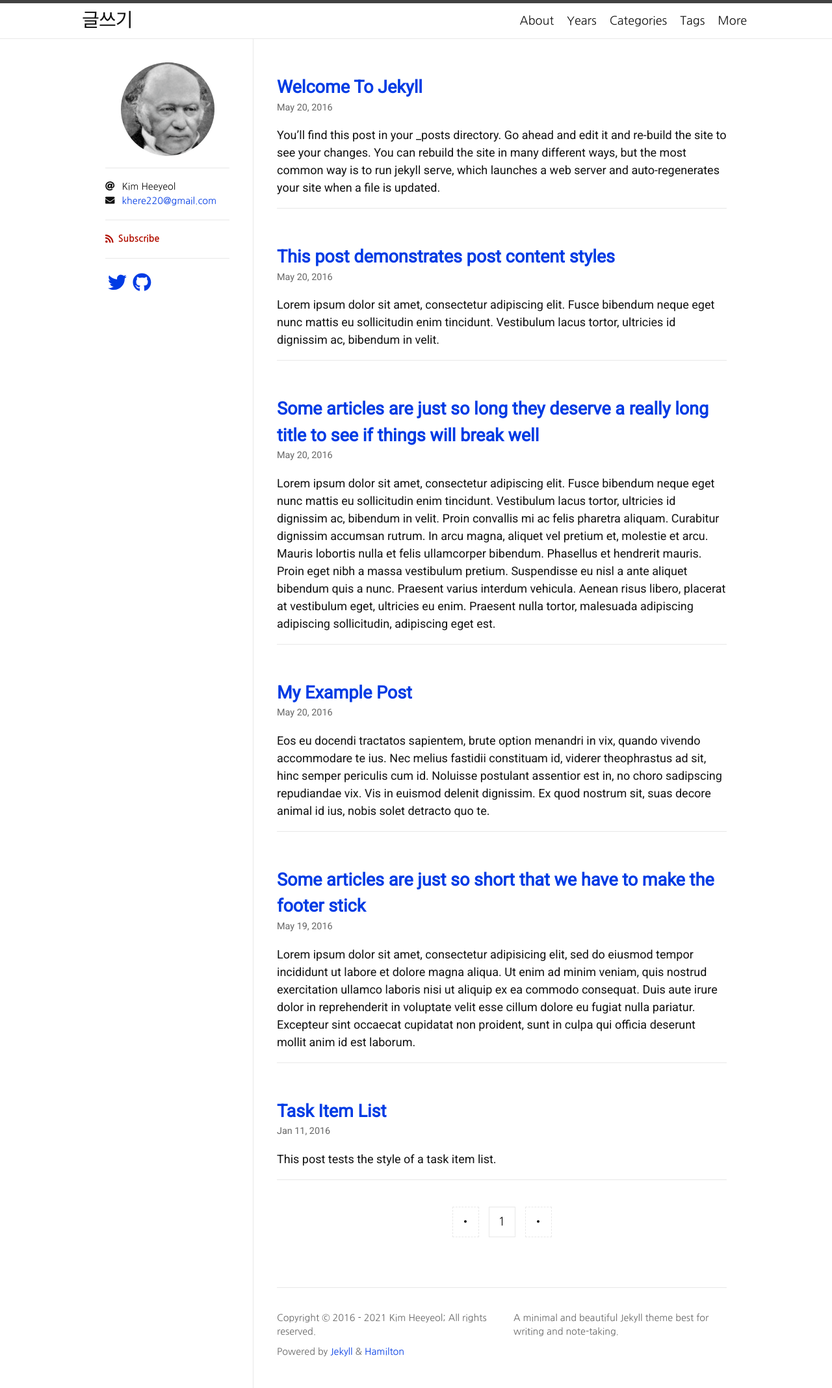
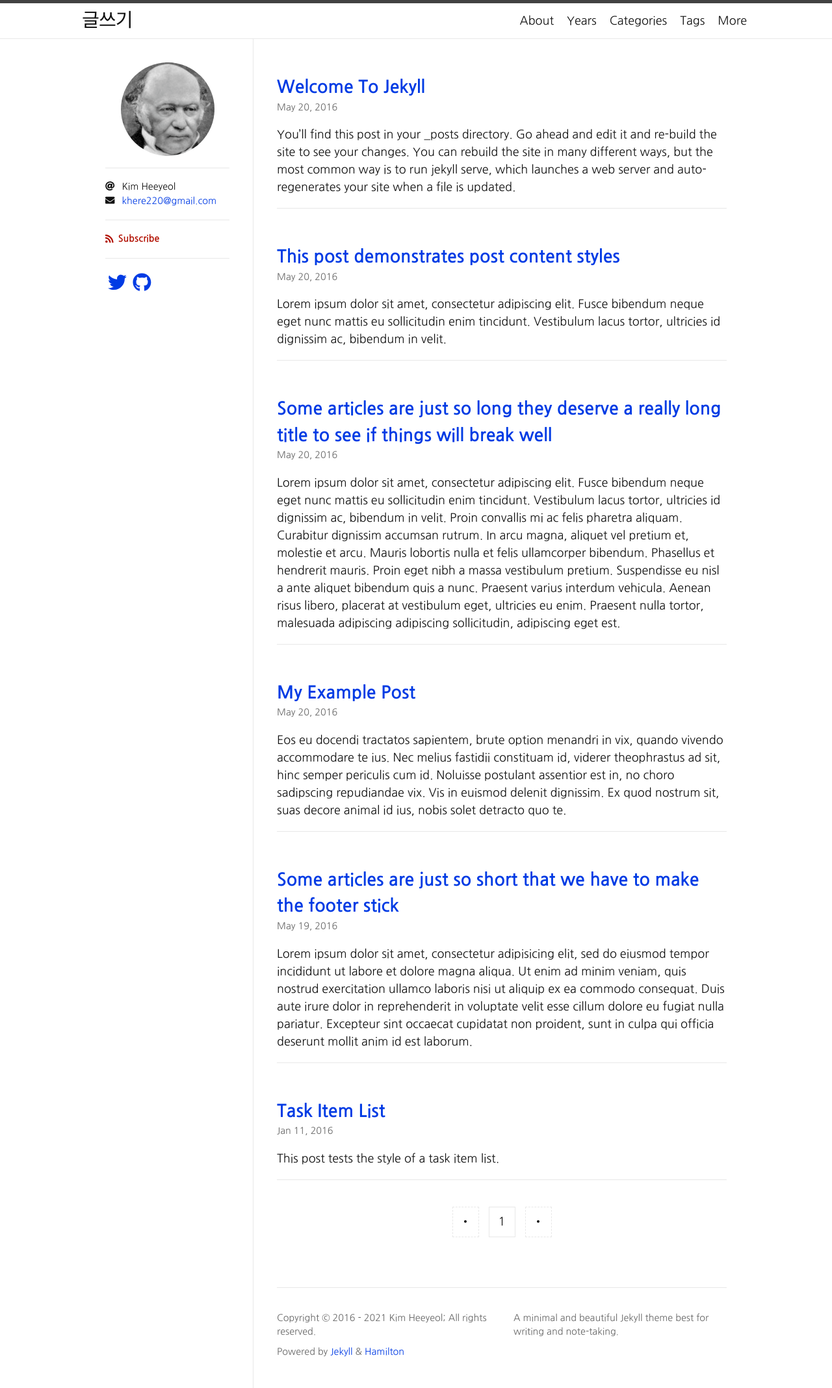
Before and after one commit to zivong/jekyll-theme-hamilton, a Jekyll site: the page built from index.html, in a window 1280 px wide. Shown: the whole page at 65% size. Built offline with Jekyll 4.4.1, drawn with Linux system fonts in a browser that asks for light colours; nearby versions of some CDN libraries; some web fonts are replaced; the list of posts is cut into pages by our own code.

Commit message:
Update custom-styles.scss

```diff
--- a/_sass/hamilton/custom-styles.scss
+++ b/_sass/hamilton/custom-styles.scss
@@ -1 +1,5 @@
 // Placeholder to allow customizing styles.
+
+* {
+ font-family: 'Nanum Gothic', sans-serif;
+}
```
